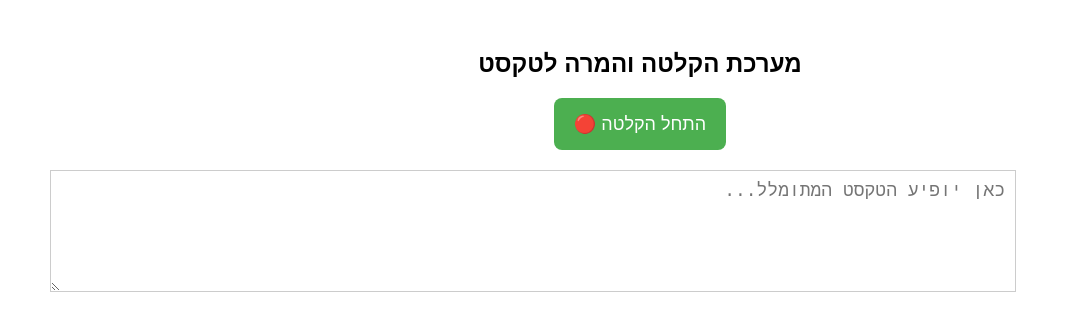
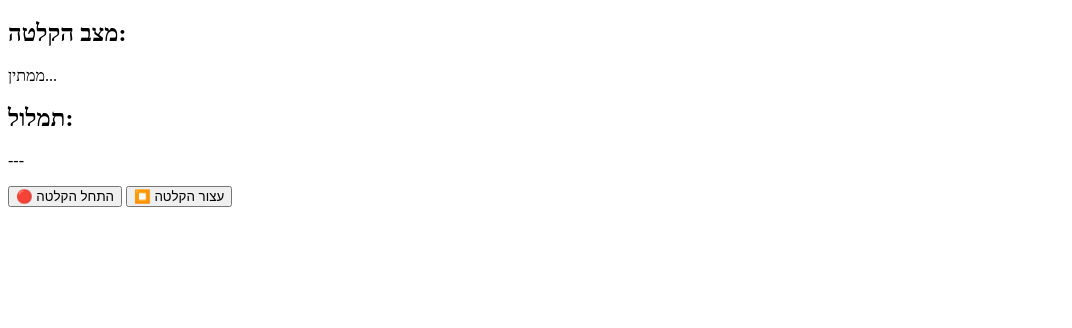
Before and after one commit to RachelBaksht/SpeechToTextWeb, a plain HTML site: page index.html in a window 1280 px wide. Shown: the whole page, without its empty margins (0-1072 px from the left). Drawn offline with Linux system fonts and the light colour scheme.

Commit message:
index.html

```diff
--- a/index.html
+++ b/index.html
@@ -3,58 +3,36 @@
 <head>
     <meta charset="UTF-8">
     <meta name="viewport" content="width=device-width, initial-scale=1.0">
-    <title>הקלטה והמרה לטקסט</title>
-    <style>
-        body {
-            font-family: Arial, sans-serif;
-            text-align: center;
-            margin: 50px;
-        }
-        button {
-            background-color: #4CAF50;
-            color: white;
-            border: none;
-            padding: 15px 20px;
-            font-size: 18px;
-            cursor: pointer;
-            border-radius: 8px;
-        }
-        button:hover {
-            background-color: #45a049;
-        }
-        textarea {
-            margin-top: 20px;
-            font-size: 18px;
-            border: 1px solid #ccc;
-            padding: 10px;
-            width: 80%;
-            min-height: 100px;
-            display: block;
-            direction: rtl;
-            text-align: right;
-        }
-    </style>
+    <title>הקלטת קול</title>
 </head>
 <body>
-    <h2>מערכת הקלטה והמרה לטקסט</h2>
+    <h2>מצב הקלטה:</h2>
+    <p id="status">ממתין...</p>
 
-    <!-- כפתור שמפעיל את ההקלטה באפליקציה -->
+    <h2>תמלול:</h2>
+    <p id="transcription">---</p>
+
     <button onclick="startRecording()">🔴 התחל הקלטה</button>
-
-    <!-- תיבת טקסט ניתנת לעריכה -->
-    <textarea id="output" placeholder="כאן יופיע הטקסט המתומלל..."></textarea>
+    <button onclick="stopRecording()">⏹️ עצור הקלטה</button>
 
     <script>
         function startRecording() {
-           // window.location.href = "myapp://record";
-            fetch("http://localhost:8080/start_recording")
-            .then(response => response.text())
-            .then(data => document.getElementById("status").innerText = "מצב: " + data)
-            .catch(error => console.error("שגיאה:", error))
+            fetch("http://localhost:8080/start")
+                .then(() => document.getElementById("status").innerText = "מקליט...");
         }
 
-        function updateText(text) {
-            document.getElementById("output").value = text;
+        function stopRecording() {
+            fetch("http://localhost:8080/stop")
+                .then(() => {
+                    document.getElementById("status").innerText = "עוצר הקלטה...";
+                    setTimeout(getTranscription, 3000);  // זמן המתנה לתמלול
+                });
+        }
+
+        function getTranscription() {
+            fetch("http://localhost:8080/transcription")
+                .then(response => response.text())
+                .then(text => document.getElementById("transcription").innerText = text);
         }
     </script>
 </body>
```
